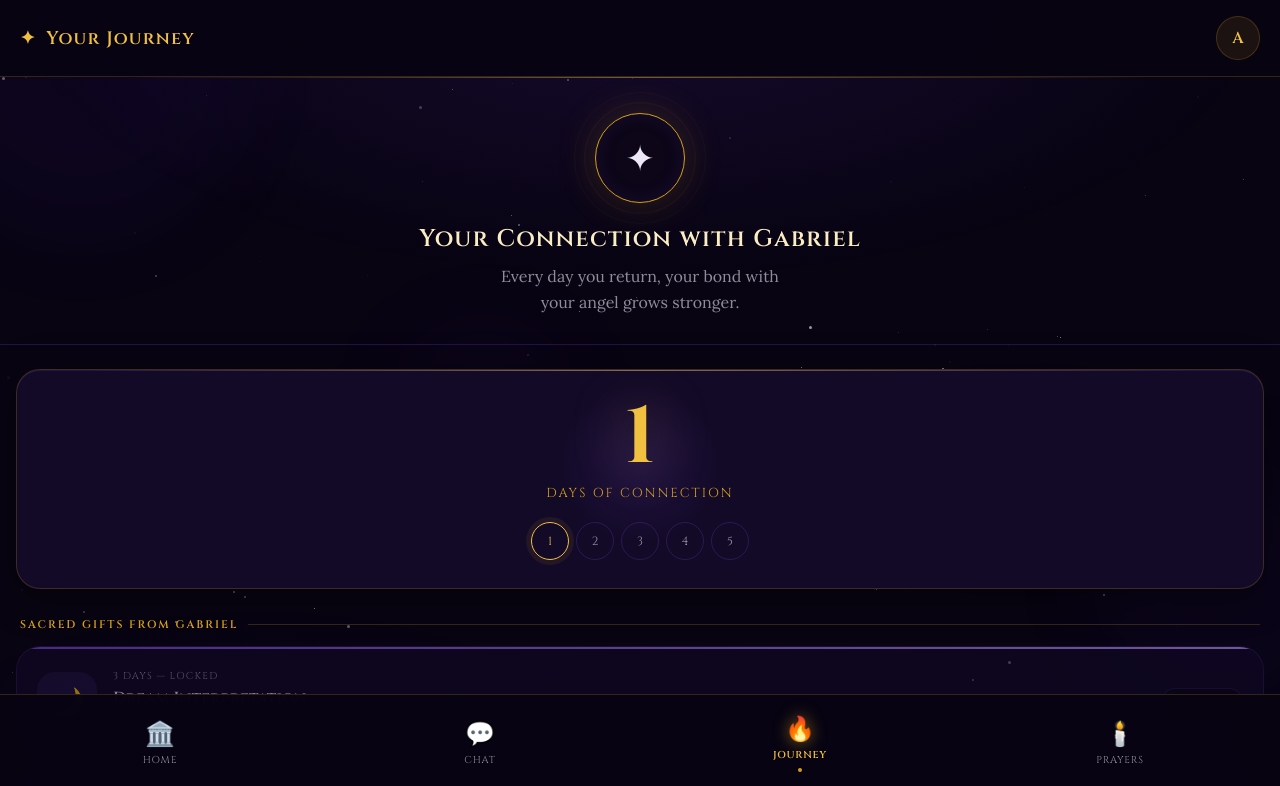
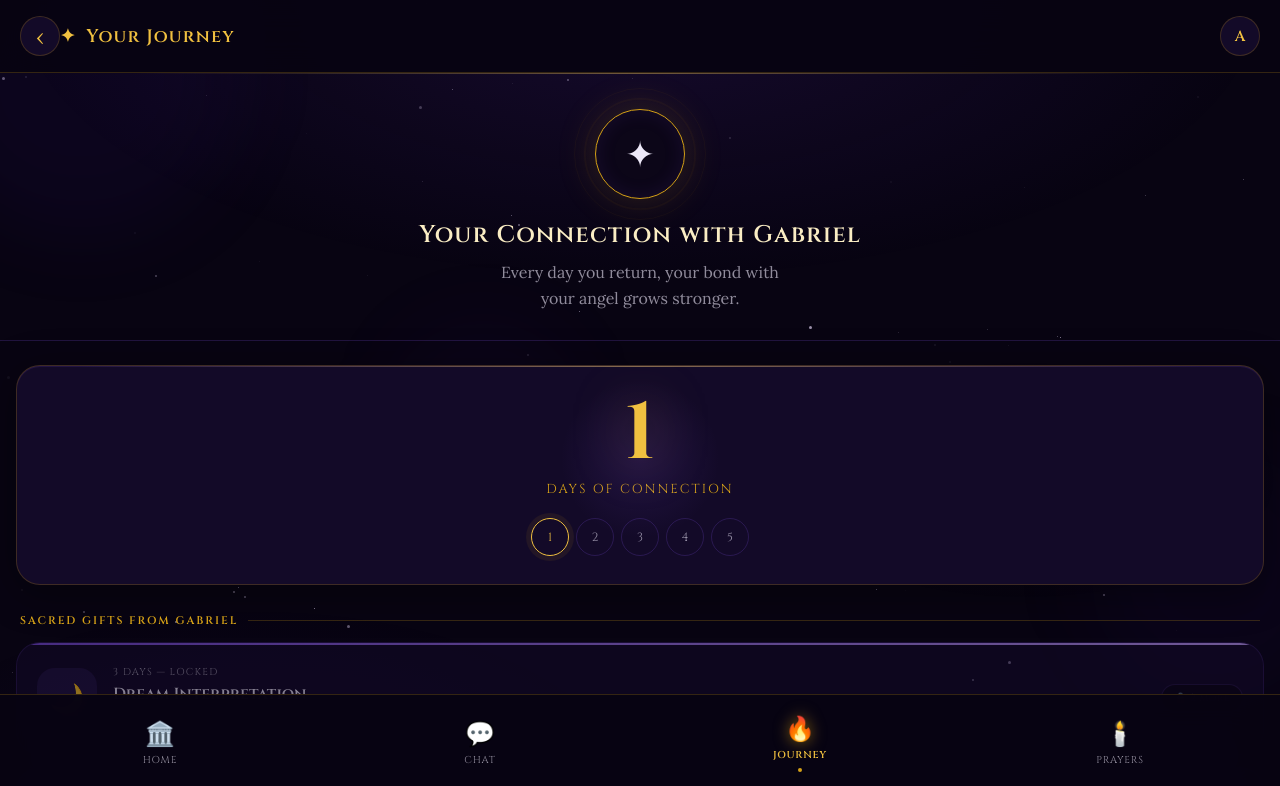
Before and after one commit to theageabundance-team/angelsportal, a website: page journey.html in a window 1280 px wide. Shown: the top 786 px of the page. Drawn offline with Linux system fonts and the light colour scheme.

Commit message:
Update journey.html

```diff
--- a/journey.html
+++ b/journey.html
@@ -223,8 +223,9 @@ body::before {
 
 <!-- Topnav -->
 <div class="topnav">
-  <div class="nav-logo"><span>✦</span> Your Journey</div>
-  <div class="nav-avatar">A</div>
+  <a class="back-btn" href="index.html" style="width:40px;height:40px;border-radius:50%;background:var(--bg-card);border:1px solid var(--gold-dim);display:flex;align-items:center;justify-content:center;font-size:20px;color:var(--gold-lt);flex-shrink:0;text-decoration:none;">‹</a>
+  <div class="nav-logo" style="flex:1;text-align:center"><span>✦</span> Your Journey</div>
+  <div class="nav-avatar" id="journeyAvatar" style="width:40px;height:40px;border-radius:50%;background:var(--bg-card);border:1px solid var(--gold-dim);display:flex;align-items:center;justify-content:center;font-family:'Cinzel',serif;font-size:15px;font-weight:600;color:var(--gold-lt);">A</div>
 </div>
 
 <!-- Hero -->
@@ -326,6 +327,13 @@ for (let i = 0; i < 120; i++) {
   el.appendChild(s);
 }
 
+// Avatar com inicial do usuario
+const journeyAvatar = document.getElementById('journeyAvatar');
+if (journeyAvatar) {
+  const name = localStorage.getItem('ap_name') || 'A';
+  journeyAvatar.textContent = name.charAt(0).toUpperCase();
+}
+
 // Streak e unlocks calculados a partir da data de cadastro real
 const JOIN_DATE_J = new Date(localStorage.getItem('ap_joined') || new Date().toISOString());
 const dayNumJ = Math.max(1, Math.floor((new Date() - JOIN_DATE_J) / 86400000) + 1);
```
